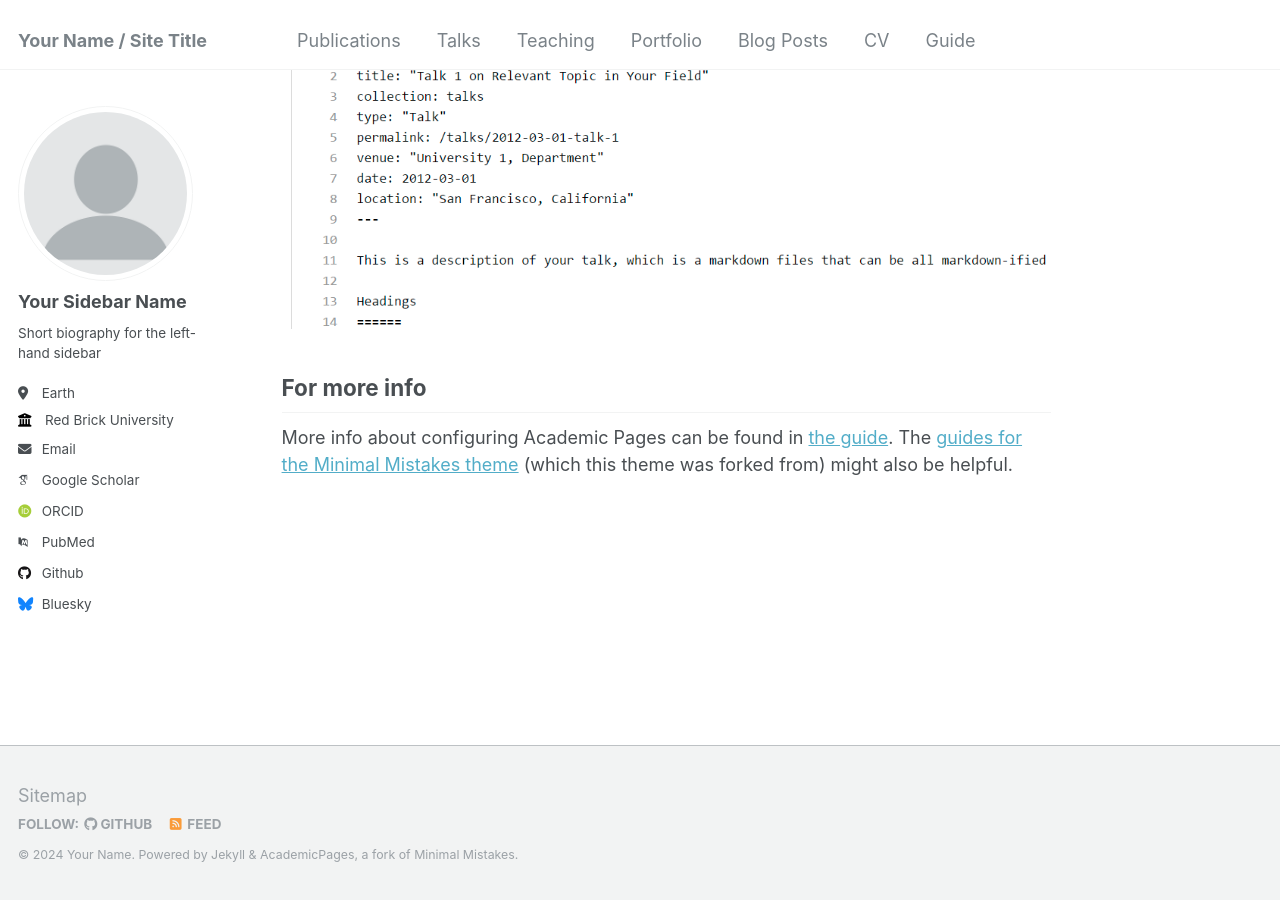
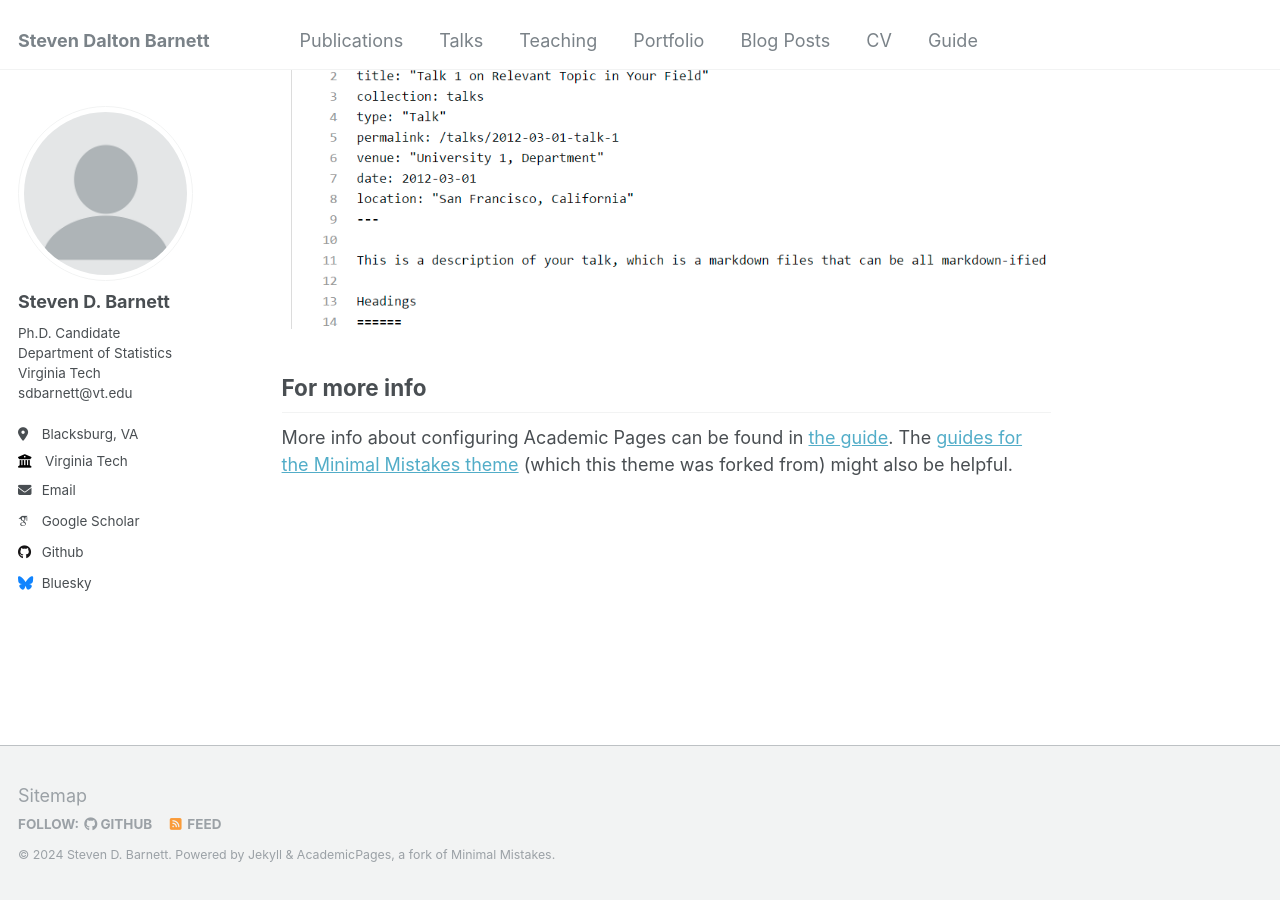
Before and after one commit to stevendbarnett/stevendbarnett.github.io, a Jekyll site: the page built from _pages/about.md, in a window 1280 px wide and 900 px high, scrolled down 2660 px. Built offline with Jekyll 4.4.1, drawn with Linux system fonts in a browser that asks for light colours; some web fonts are replaced.

Commit message:
Updated config

```diff
--- a/_config.yml
+++ b/_config.yml
@@ -8,13 +8,13 @@
 
 # Basic Site Settings
 locale                   : "en-US"
-title                    : "Your Name / Site Title"
+title                    : "Steven Dalton Barnett"
 title_separator          : "-"
-name                     : &name "Your Name"
+name                     : &name "Steven D. Barnett"
 description              : &description "personal description"
-url                      : https://academicpages.github.io # the base hostname & protocol for your site e.g. "https://mmistakes.github.io"
+url                      : https://stevendbarnett.github.io # the base hostname & protocol for your site e.g. "https://mmistakes.github.io"
 baseurl                  : "" # the subpath of your site, e.g. "/blog"
-repository               : "academicpages/academicpages.github.io"
+repository               : "stevendbarnett/stevendbarnett.github.io"
 
 # Site Author - The following control what appear as part of the author content on the side bar.
 #               If a field is blank the icon and link will not appear, otherwise it will be shown.
@@ -22,21 +22,21 @@ repository               : "academicpages/academicpages.github.io"
 author:
   # Biographic information
   avatar           : "profile.png"
-  name             : "Your Sidebar Name"
+  name             : "Steven D. Barnett"
   pronouns         : # example: "she/her"
-  bio              : "Short biography for the left-hand sidebar"
-  location         : "Earth"
-  employer         : "Red Brick University"
+  bio              : "Ph.D. Candidate <br> Department of Statistics <br> Virginia Tech <br> sdbarnett@vt.edu"
+  location         : "Blacksburg, VA"
+  employer         : "Virginia Tech"
   uri              : # URL
   email            : "none@example.org"
 
   # Academic websites
   arxiv            : # URL - Update with the correct link to your profile
-  googlescholar    : "https://scholar.google.com/citations?user=PS_CX0AAAAAJ"
+  googlescholar    : "https://scholar.google.com/citations?user=V5Apd7YAAAAJ"
   impactstory      : # URL
-  orcid            : "http://orcid.org/yourorcidurl"
+  orcid            : #"http://orcid.org/yourorcidurl"
   semantic         : # URL
-  pubmed           : "https://www.ncbi.nlm.nih.gov/pubmed/?term=john+snow"
+  pubmed           : #"https://www.ncbi.nlm.nih.gov/pubmed/?term=john+snow"
   researchgate     : # URL
 
   # Repositories and software development
```
